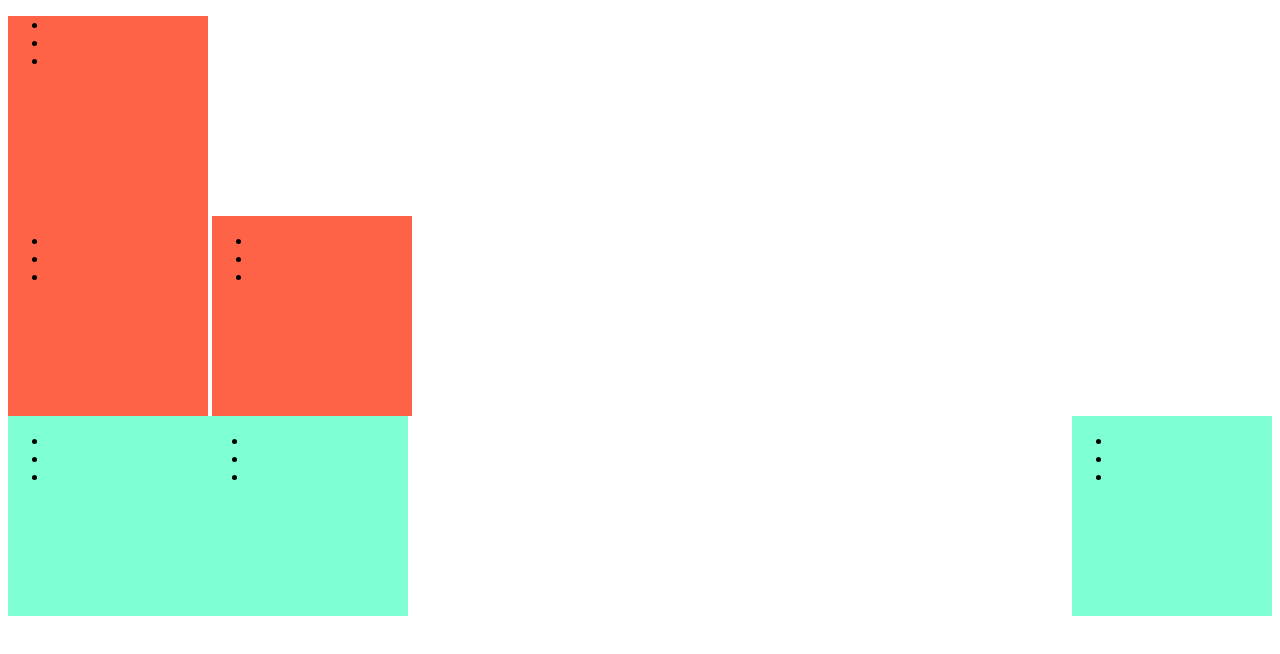
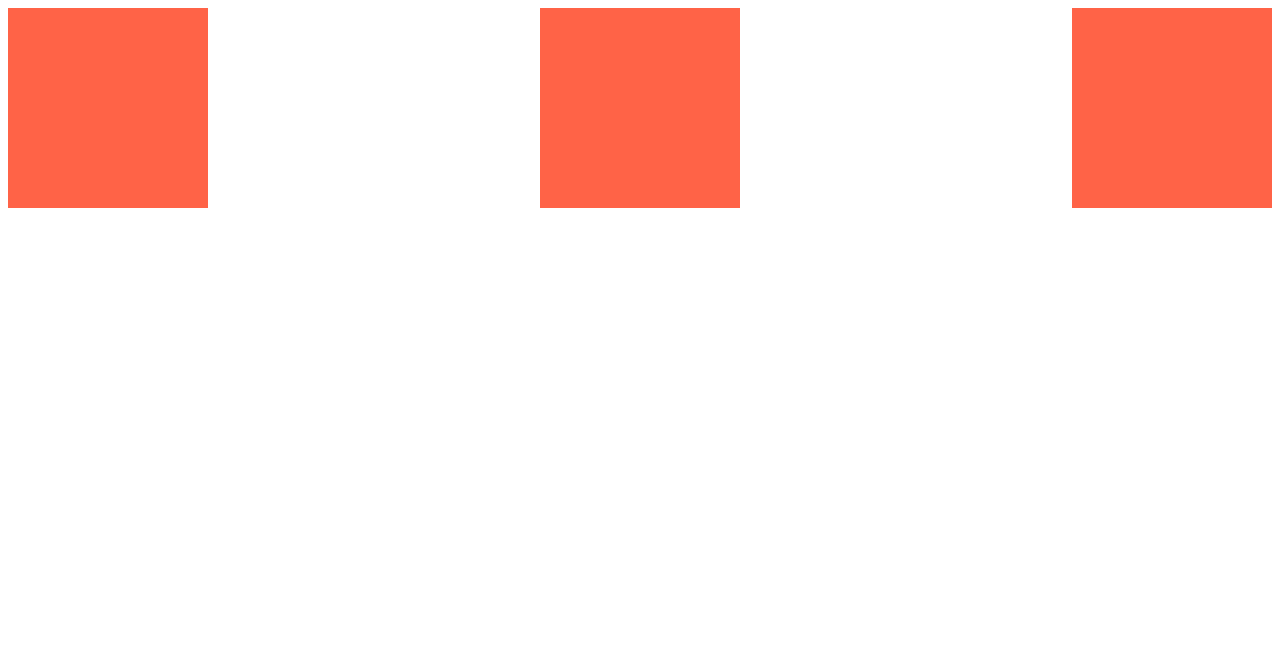
Before and after one commit to jliliflora/css-layout-master, a website built with Vite: page index.html in a window 1280 px wide. Built offline with nearby package versions, Linux system fonts and the light colour scheme.

Commit message:
2.2 intro to flexbox

```diff
--- a/index.html
+++ b/index.html
@@ -3,56 +3,12 @@
   <head>
     <meta charset="UTF-8" />
     <meta name="viewport" content="width=device-width, initial-scale=1.0" />
-    <link rel="stylesheet" href="style.css" />
+    <link rel="stylesheet" href="style/style.css" />
     <title>CSS Layout Master</title>
   </head>
   <body>
-    <div>
-      <div class="box-block">
-        <ul>
-          <li></li>
-          <li></li>
-          <li></li>
-        </ul>
-      </div>
-      <div class="box-block">
-        <ul>
-          <li></li>
-          <li></li>
-          <li></li>
-        </ul>
-      </div>
-      <div class="box-block">
-        <ul>
-          <li></li>
-          <li></li>
-          <li></li>
-        </ul>
-      </div>
-    </div>
-
-    <div>
-      <div class="box-margin">
-        <ul>
-          <li></li>
-          <li></li>
-          <li></li>
-        </ul>
-      </div>
-      <div class="box-margin">
-        <ul>
-          <li></li>
-          <li></li>
-          <li></li>
-        </ul>
-      </div>
-      <div class="box-margin">
-        <ul>
-          <li></li>
-          <li></li>
-          <li></li>
-        </ul>
-      </div>
-    </div>
+    <div class="box"></div>
+    <div class="box"></div>
+    <div class="box"></div>
   </body>
 </html>
--- /dev/null
+++ b/style/style.css
@@ -0,0 +1,10 @@
+body {
+  display: flex;
+  justify-content: space-between;
+}
+
+.box {
+  width: 200px;
+  height: 200px;
+  background-color: tomato;
+}
```
Also changed, not shown: 2.1-index.html (added, +58 -0 lines), style/2.1-style.css (renamed from style.css).
